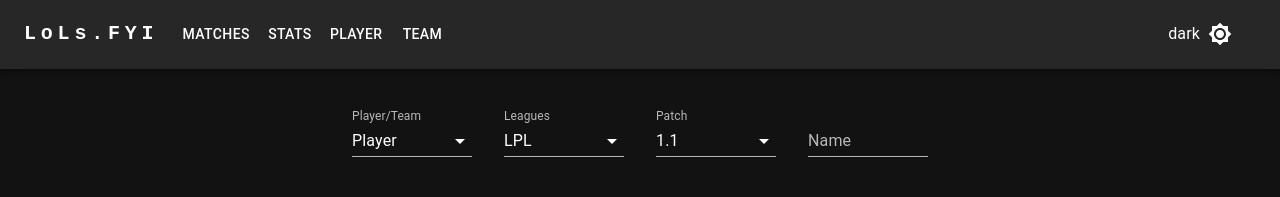
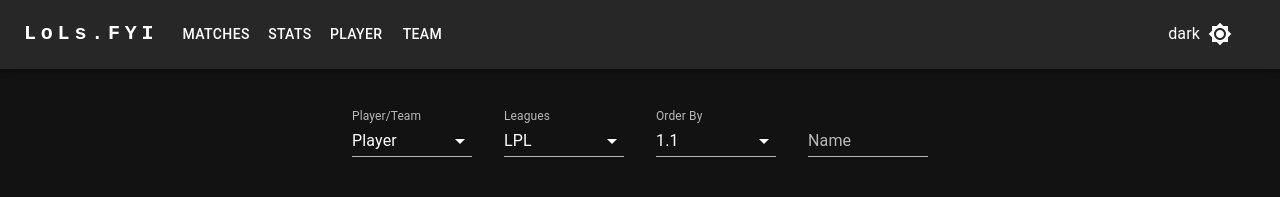
Before and after one commit to Zenfendson/CIS5500-Project, a Next.js app in the folder lolsfyi/: page /stats/Stats in a window 1280 px wide. Shown: the top 197 px of the page. Built offline with nearby package versions, Linux system fonts and the light colour scheme.

Commit message:
order by stats

```diff
--- a/lolsfyi/src/pages/stats/Stats.tsx
+++ b/lolsfyi/src/pages/stats/Stats.tsx
@@ -54,7 +54,7 @@ const columns: GridColDef[] = [
 const Stats = () => {
     const [scope, setScope] = React.useState('Player');
     const [league, setLeague] = React.useState('LPL');
-    const [patch, setPatch] = React.useState('1.1');
+    const [orderby, setOrderBy] = React.useState('1.1');
     const [name, setName] = React.useState('');
     // const [allPlayers, setAllPlayers] = React.useState([]);
 
@@ -66,8 +66,8 @@ const Stats = () => {
         setLeague(event.target.value);
     };
 
-    const handleChangePatch = (event: SelectChangeEvent) => {
-        setPatch(event.target.value);
+    const handleChangeOrderBy = (event: SelectChangeEvent) => {
+        setOrderBy(event.target.value);
     };
 
     const handleChangeName = (event: SelectChangeEvent) => {
@@ -116,12 +116,12 @@ const Stats = () => {
                 </Box>
                 <Box sx={{marginBottom: 5}}>
                     <FormControl variant="standard" sx={{ m: 1, minWidth: 120, marginTop: 5, position: 'sticky' }}>
-                        <InputLabel id="patch-label">Patch</InputLabel>
+                        <InputLabel id="orderby-label">Order By</InputLabel>
                         <Select
-                        labelId="patch-label"
-                        id="patch"
-                        value={patch}
-                        onChange={handleChangePatch}
+                        labelId="orderby-label"
+                        id="orderby"
+                        value={orderby}
+                        onChange={handleChangeOrderBy}
                         label="Patch"
                         >
                         <MenuItem value="1.1">1.1</MenuItem>
```
